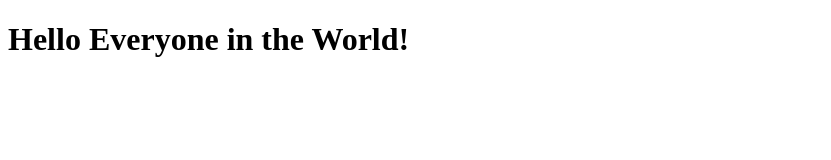
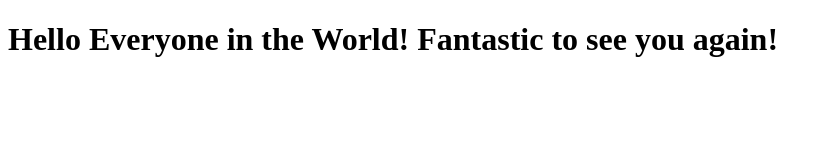
Before and after one commit to eebanks/coursera-angular, a plain HTML site: page index.html in a window 1280 px wide. Shown: the whole page, without its empty margins (0-831 px from the left). Drawn offline with Linux system fonts and the light colour scheme.

Commit message:
New change to index

```diff
--- a/index.html
+++ b/index.html
@@ -5,6 +5,6 @@
         <title>Hello</title>
     </head>
     <body>
-    <h1>Hello Everyone in the World!</h1>
+    <h1>Hello Everyone in the World!  Fantastic to see you again!</h1>
     </body>
 </html>
```
